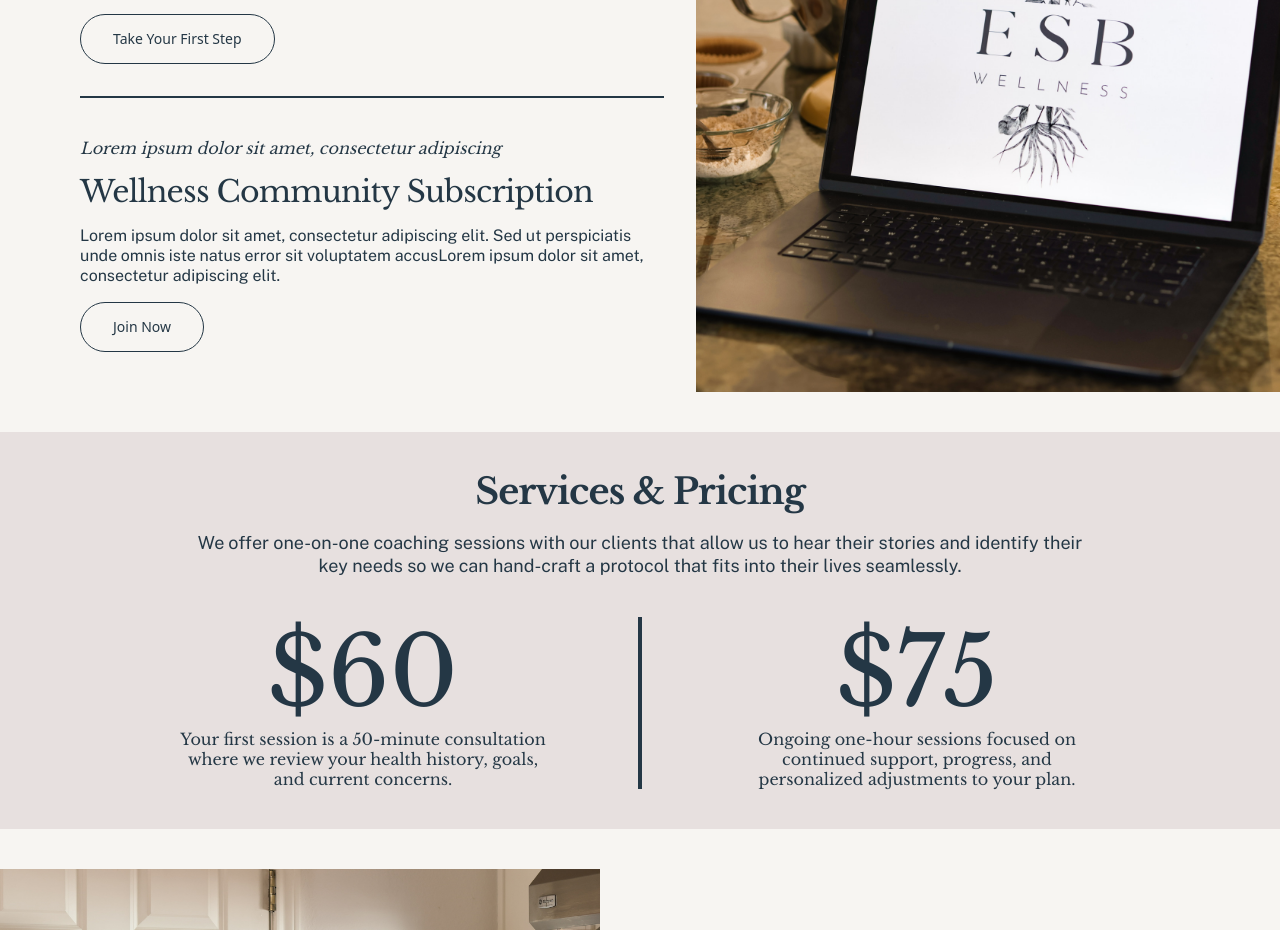
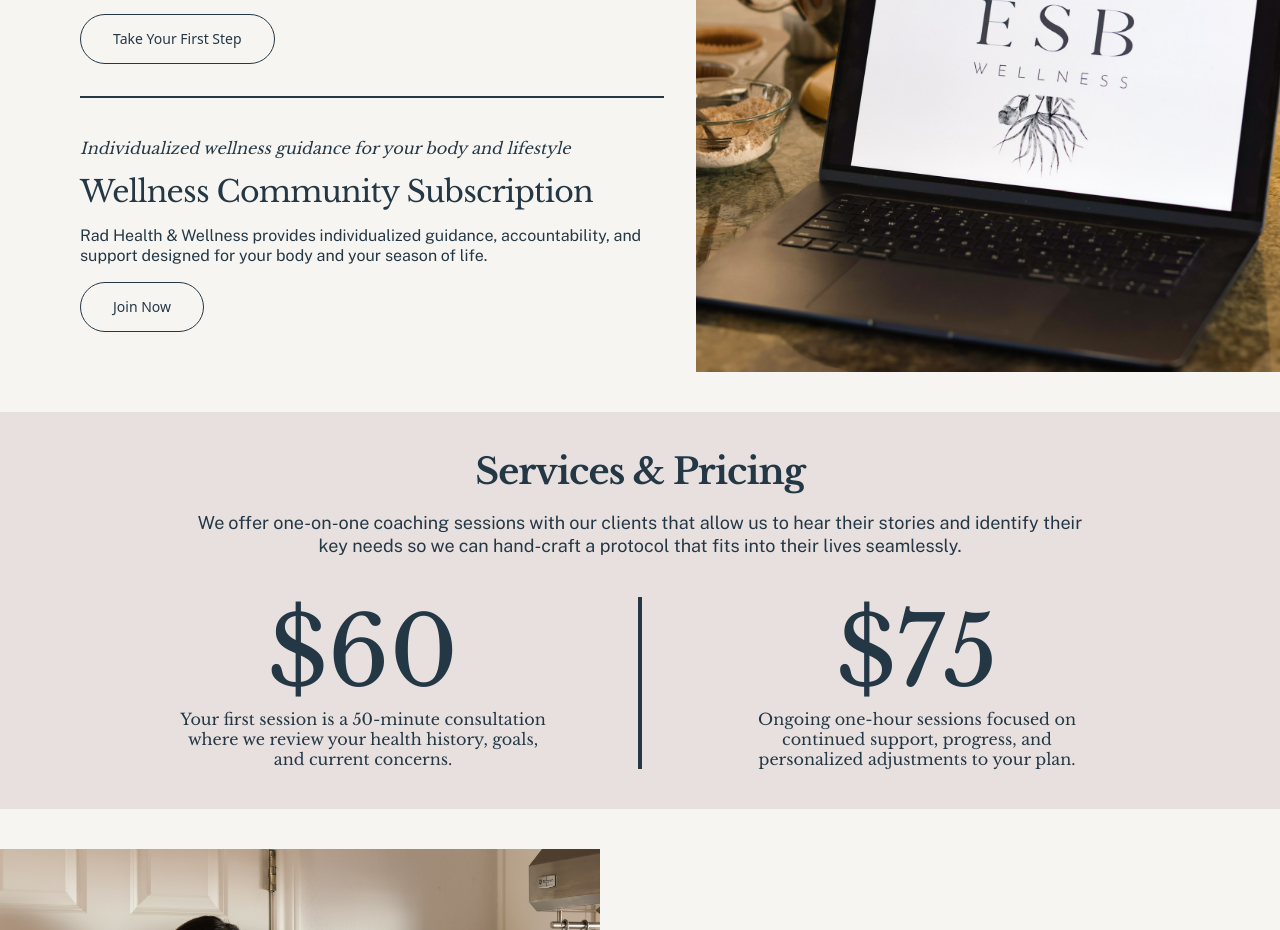
Before and after one commit to emma-saia-bush/esbwellness, a Next.js app: page / in a window 1280 px wide. Shown: the part 2420-3350 px from the top of the page. Built offline with nearby package versions, Linux system fonts and the light colour scheme.

Commit message:
Updating ipsum text

```diff
--- a/components/layout/home/offer.tsx
+++ b/components/layout/home/offer.tsx
@@ -39,15 +39,15 @@ export function Offer() {
         <Separator />
         <div className="flex flex-col gap-4">
           <Text variant="body" font="serif" fontStyle="italic">
-            Lorem ipsum dolor sit amet, consectetur adipiscing
+            Individualized wellness guidance for your body and lifestyle
           </Text>
           <Text variant="smalltitle" font="serif">
             Wellness Community Subscription
           </Text>
           <Text variant="body" className="pt-0">
-            Lorem ipsum dolor sit amet, consectetur adipiscing elit. Sed ut
-            perspiciatis unde omnis iste natus error sit voluptatem accusLorem
-            ipsum dolor sit amet, consectetur adipiscing elit.
+            Rad Health & Wellness provides individualized guidance,
+            accountability, and support designed for your body and your season
+            of life.
           </Text>
           <div>
             <ExternalLink href="https://rad-health-wellness.circle.so">
```
